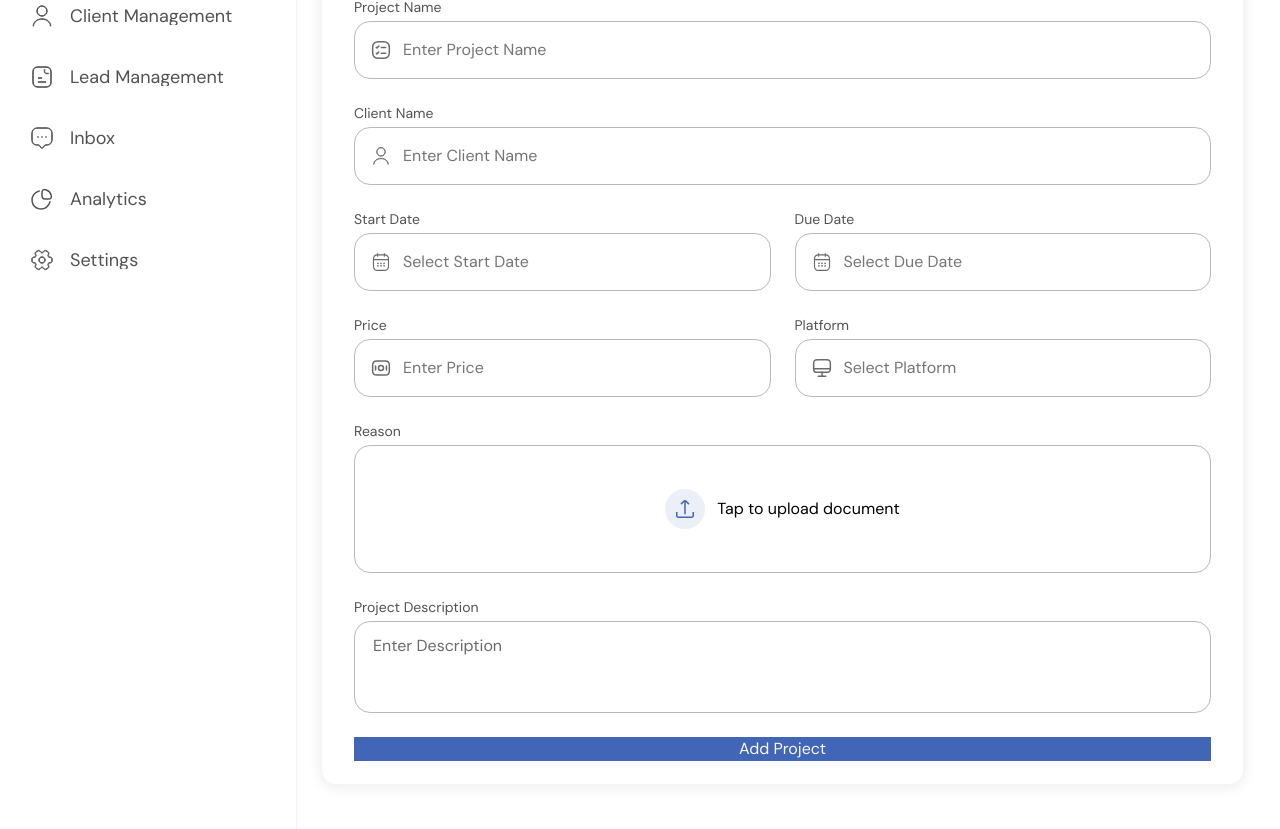
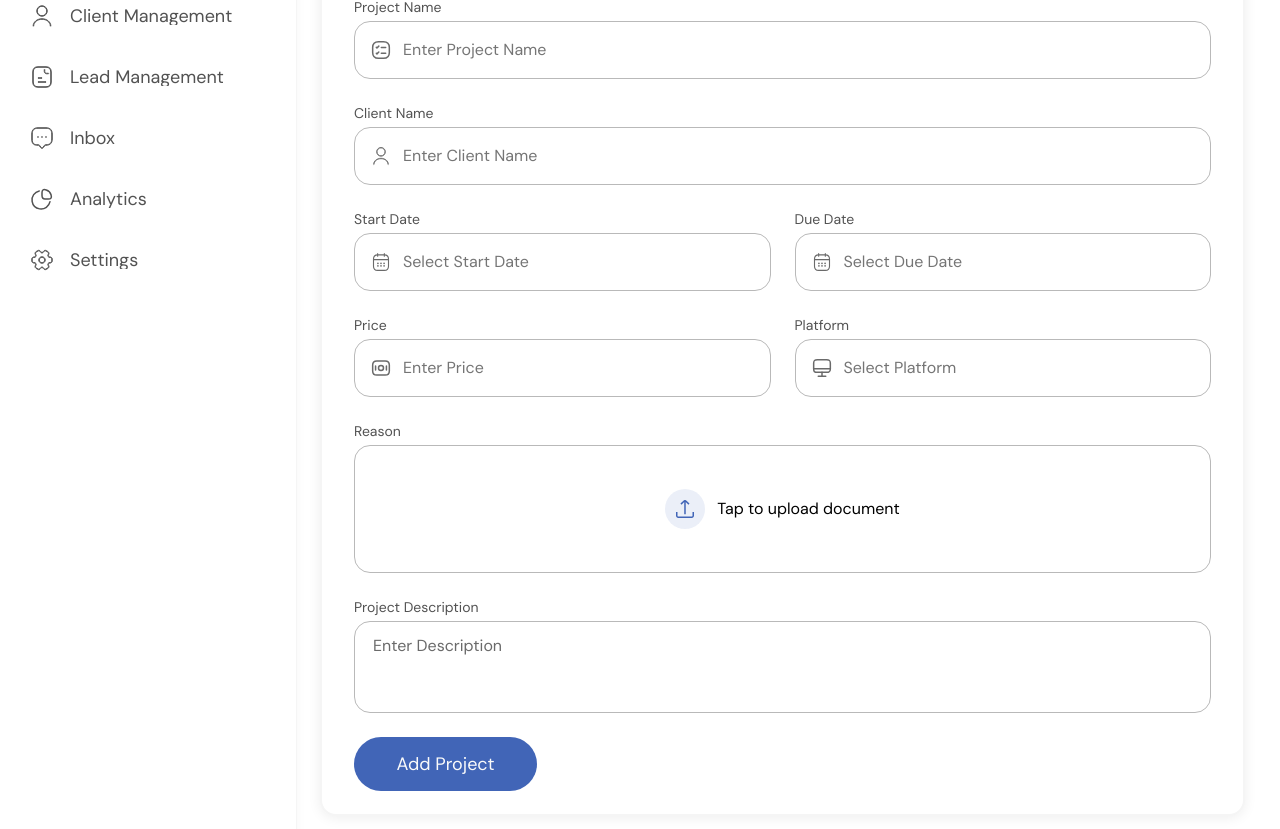
Before and after one commit to Roman-Chaban/planix-app, a Next.js app: page /en/project-management/create in a window 1280 px wide. Shown: the part 249-1078 px from the top of the page. Built offline with nearby package versions, Linux system fonts and the light colour scheme.

Commit message:
Feat: add new button constants and update props, add new styles rule for button

```diff
--- a/src/features/project-add/ui/add-project-details/ui/ProjectDetails.module.scss
+++ b/src/features/project-add/ui/add-project-details/ui/ProjectDetails.module.scss
@@ -25,3 +25,7 @@
   width: 100%;
   @include flex(flex, row, start, start, 1.5rem);
 }
+
+.buttonWrapper {
+  @include button-default-wrapper-size(11.438rem);
+}
--- a/src/features/project-add/ui/add-project-details/ui/ProjectDetailsForm.tsx
+++ b/src/features/project-add/ui/add-project-details/ui/ProjectDetailsForm.tsx
@@ -25,12 +25,19 @@ import { useProjectActions } from '@/entities/project/api/useProjectActions';
 import { useLocalizedRouter } from '@/shared/lib/hooks';
 import { Box, FileUpload, ProjectButton } from '@/shared/ui';
 
-import { BUTTON_TYPES, BUTTON_VARIANTS } from '@/shared/ui/button/model/constants';
+import {
+  BUTTON_SHAPES,
+  BUTTON_SIZES,
+  BUTTON_TYPES,
+  BUTTON_VARIANTS,
+} from '@/shared/ui/button/model/constants';
 
 import styles from './ProjectDetails.module.scss';
 
 const { SUBMIT } = BUTTON_TYPES;
 const { DEFAULT } = BUTTON_VARIANTS;
+const { ROUNDED } = BUTTON_SHAPES;
+const { LARGE } = BUTTON_SIZES;
 
 const { PROJECT } = ROUTES;
 
@@ -72,7 +79,9 @@ export const ProjectDetailsForm: FC<ProjectDetailsFormProps> = ({ defaultValues
         />
         <DescriptionField />
 
-        <ProjectButton variant={DEFAULT} type={SUBMIT} disabled={createProject.isPending} />
+        <Box className={styles.buttonWrapper}>
+          <ProjectButton type={SUBMIT} shape={ROUNDED} variant={DEFAULT} size={LARGE} fullWidth />
+        </Box>
       </form>
     </FormProvider>
   );
```
